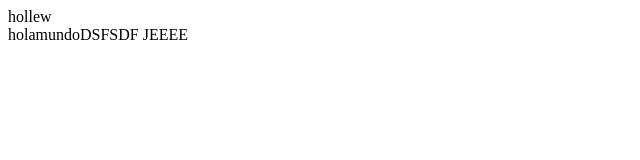
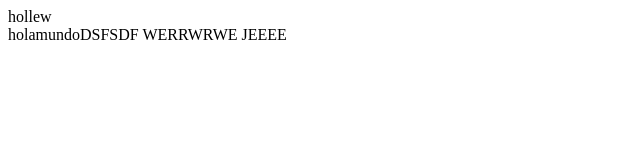
Before and after one commit to DuglasCh/NewProyect, a plain HTML site: page index.html in a window 1280 px wide. Shown: the whole page, without its empty margins (0-640 px from the left). Drawn offline with Linux system fonts and the light colour scheme.

Commit message:
otroezelcommit

```diff
--- a/index.html
+++ b/index.html
@@ -8,7 +8,7 @@
     hollew
     <div>
         holamundoDSFSDF
-
+WERRWRWE
 
         <Obj>JEEEE  <Em><Em></Em></Em></Obj>
     </div>
```
